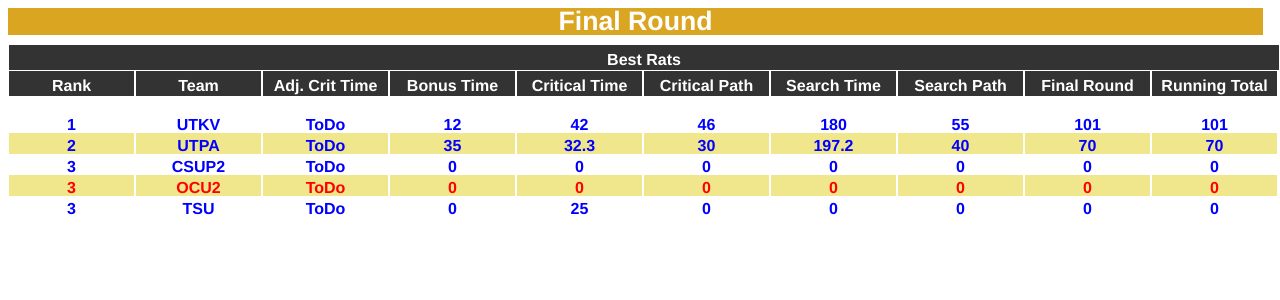
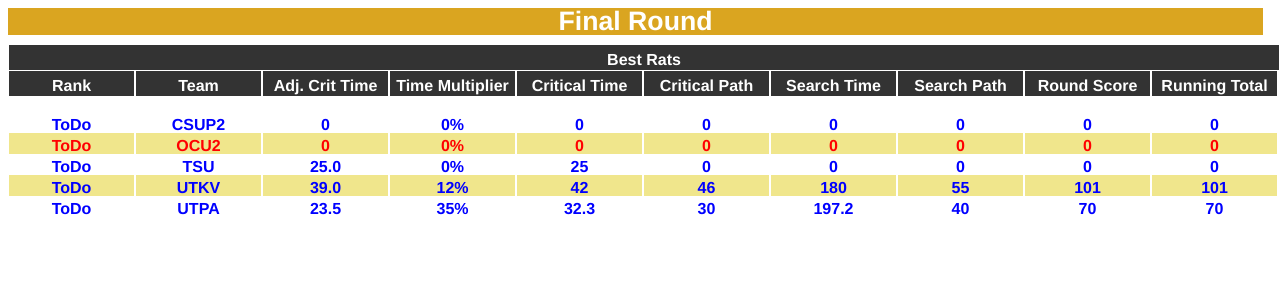
Before and after one commit to scalemailted/Dynamic-Leaderboard, a Django app: page /robotics_scoreboard/final in a window 1280 px wide. Shown: the top 300 px of the page. Run offline with Django 3.2, Linux system fonts and the light colour scheme; data comes from the database, SQL or seed files in the repository; both versions use the stored data as it was after the commit; some libraries are stand-ins or nearby versions.

Commit message:
implemented adjusted crit time fxn

```diff
--- a/scoreboard/static/robotics_scoreboard/final_round.css
+++ b/scoreboard/static/robotics_scoreboard/final_round.css
@@ -114,7 +114,7 @@
     background: LightPink;
 }*/
 
-.rank, .team, .adj_crit_time, .bonus_time, .critical_time, .critical_path, .search_time, .search_path, .final_round, .total_score
+.rank, .team, .adj_crit_time, .bonus_time, .critical_time, .critical_path, .search_time, .search_path, .round_score, .total_score
 {
     padding-top: 5px;
     display: table-cell;
--- a/scoreboard/templates/robotics_scoreboard/leaderboardF.html
+++ b/scoreboard/templates/robotics_scoreboard/leaderboardF.html
@@ -21,12 +21,12 @@
             	    <span id="left-header" class="rank">Rank</span>
             	    <span id="left-header" class="team">Team</span>
                     <span id="left-header" class="adj_crit_time">Adj. Crit Time</span>
-                    <span id="left-header" class="bonus_time">Bonus Time</span>
+                    <span id="left-header" class="bonus_time">Time Multiplier</span>
                     <span id="left-header" class="critical_time">Critical Time</span>
                     <span id="left-header" class="critical_path">Critical Path</span>
                     <span id="left-header" class="search_time">Search Time</span>
                     <span id="left-header" class="search_path">Search Path</span>
-                    <span id="left-header" class="final_round">Final Round</span>
+                    <span id="left-header" class="round_score">Round Score</span>
                     <span id="left-header" class="total_score">Running Total</span>
                 </div>
                 <ul id="finalboard"></ul>
@@ -47,32 +47,40 @@
                     dataType: 'json',
                     success: function(o) {
 
-                        var scores = [];
-                        for (i = 0; i < o.length; i++) {scores.push(o[i].total_score);}
-                        var sorted = scores.slice().sort(function(a,b){return b-a});
-                        var ranks = scores.slice().map(function(v){ return sorted.indexOf(v)+1 });
+
+                        var fastest_crit = 99;
+                        for(i=0; i<o.length;i++)
+                        {
+                            if (o[i].critical_time > 0 && o[i].critical_time < fastest_crit)
+                                fastest_crit=o[i].critical_time;
+                        }
+                        if (fastest_crit === 99) fastest_crit = 0;
+                        //var scores = [];
+                        //for (i = 0; i < o.length; i++) {scores.push(o[i].total_score);}
+                        //var sorted = scores.slice().sort(function(a,b){return b-a});
+                        //var ranks = scores.slice().map(function(v){ return sorted.indexOf(v)+1 });
 
                         for(i=0;i<o.length;i++)
                         {
+                            var adjCrit = calc_adj_crit(o[i].critical_time, fastest_crit, o[i].btb_percentage)
+
                             if ($('#bestRat-'+o[i].id).length == 0)
                             {
                                 // this id doesn't exist, so add it to our list.
                                 var row_type;
                                 if (o[i].rat_type === "F") row_type = "fast-table-row"; else row_type = "smart-table-row";
-
-
                                 $("#finalboard").append(
                                                          //'<li class="table-row" id= "fastRat-' + o[i].id + '">'+
                                                          '<li class="table-row '+row_type+'" id= "bestRat-' + o[i].id + '">'+
-                                                            '<span class="rank">' + ranks[i] + '</span>'+
+                                                            '<span class="rank">' + /*ranks[i]*/"ToDo" + '</span>'+
                                                             '<span class="team">' + o[i].team + '</span>'+
-                                                            '<span class="adj_crit_time">' + "ToDo" + '</span>'+
-                                                            '<span class="bonus_time">' + o[i].btb_percentage + '</span>'+
+                                                            '<span class="adj_crit_time">' + adjCrit + '</span>'+
+                                                            '<span class="bonus_time">' + o[i].btb_percentage+"%" + '</span>'+
                                                             '<span class="critical_time">' + o[i].critical_time + '</span>'+
                                                             '<span class="critical_path">' + o[i].critical_path + '</span>'+
                                                             '<span class="search_time">'+ o[i].search_time + '</span>'+
                                                             '<span class="search_path">'+ o[i].search_path + '</span>'+
-                                                            '<span class="final_round">' + o[i].round_score + '</span>'+
+                                                            '<span class="round_score">' + o[i].round_score + '</span>'+
                                                             '<span class="total_score">' + o[i].total_score + '</span>'+
                                                             '<span class="disqualified">' + o[i].disqualified + '</span>'+
                                                          '</li>');
@@ -80,14 +88,15 @@
                             else
                             {
                                 // this id does exist, so update 'score' count in the h1 tag in the list item.
-                                $('#bestRat-'+o[i].id).find(".rank").html(ranks[i]);
+                                $('#bestRat-'+o[i].id).find(".rank").html(/*ranks[i]*/"ToDo");
+                                $('#bestRat-'+o[i].id).find(".adj_crit_time").html(adjCrit);
+                                $('#bestRat-'+o[i].id).find(".bonus_time").html(o[i].btb_percentage+"%");
+                                $('#bestRat-'+o[i].id).find(".critical_time").html(o[i].critical_time);
+                                $('#bestRat-'+o[i].id).find(".critial_path").html(o[i].critical_path);
+                                $('#bestRat-'+o[i].id).find(".search_time").html(o[i].search_time);
+                                $('#bestRat-'+o[i].id).find(".search_path").html(o[i].search_path);
+                                $('#bestRat-'+o[i].id).find(".round_score").html(o[i].round_score);
                                 $('#bestRat-'+o[i].id).find(".total_score").html(o[i].total_score);
-                                $('#bestRat-'+o[i].id).find(".round_score").html(o[i].round_score);
-                                $('#bestRat-'+o[i].id).find(".critial_path").html(o[i].critical_path);
-                                $('#bestRat-'+o[i].id).find(".critical_time").html(o[i].critical_time);
-                                $('#bestRat-'+o[i].id).find(".search_path").html(o[i].search_path);
-                                $('#bestRat-'+o[i].id).find(".search_time").html(o[i].search_time);
-                                $('#bestRat-'+o[i].id).find(".penalty").html(o[i].penalty);
                                 $('#bestRat-'+o[i].id).find(".prequalified").html(o[i].in_final);
                                 $('#bestRat-'+o[i].id).find(".disqualified").html(o[i].disqualified);
                             }
@@ -125,6 +134,18 @@
             });
         }
 
+        function calc_adj_crit(this_crit, fastest_crit, btb_percentage)
+        {
+        //formula:
+            if (this_crit > 0)
+            {
+                var adj_crit = this_crit - fastest_crit*(btb_percentage/100);
+                return adj_crit.toFixed(1);
+            }
+            else
+                return 0;
+        }
+
 
 
 
```
Also changed, not shown: scoreboard/db.sqlite3.
